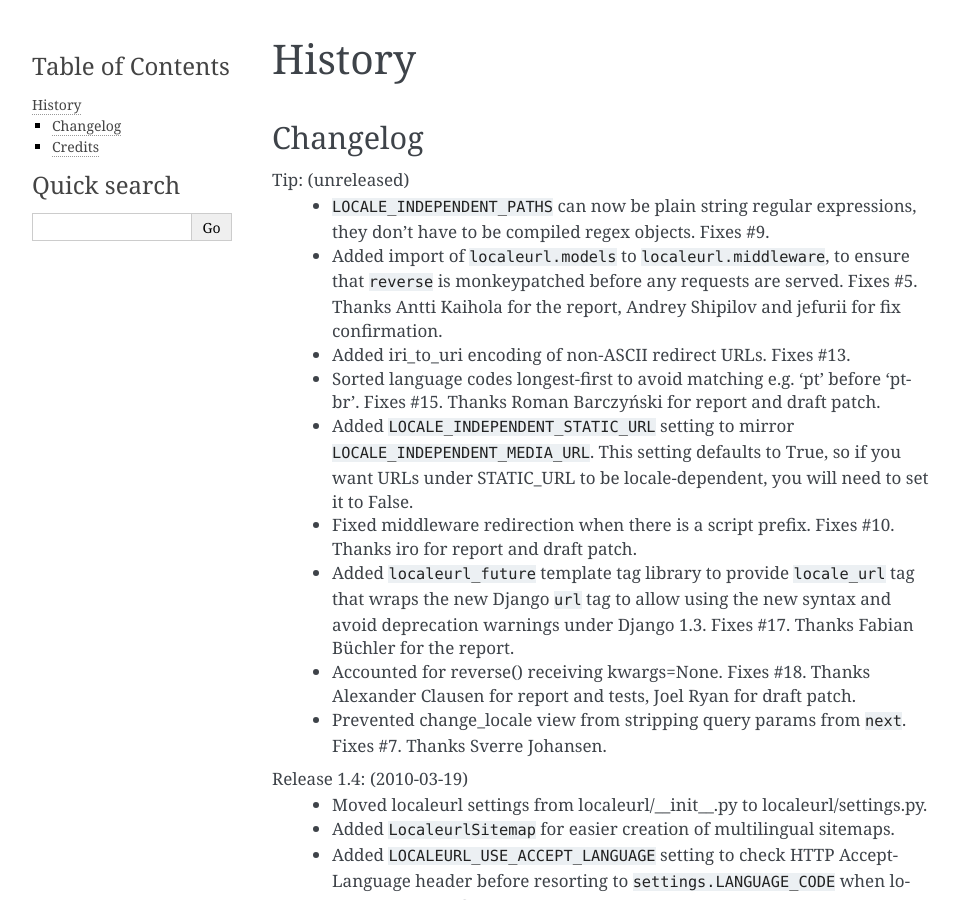
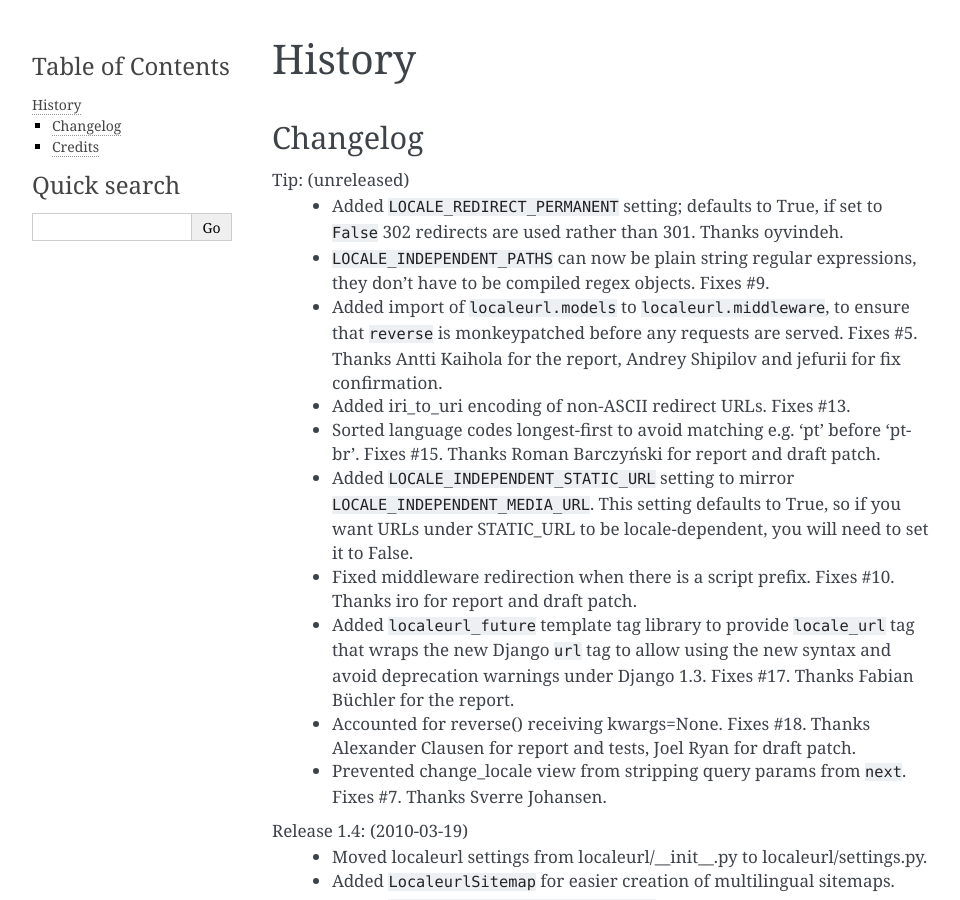
Before and after one commit to carljm/django-localeurl, a Sphinx documentation site: the page built from docs/history.rst, in a window 1280 px wide and 900 px high. Shown: the whole window, without its empty margins (148-1108 px from the left). Built offline with Sphinx 7.4.7, drawn with Linux system fonts in a browser that asks for light colours.

Commit message:
Added changelog note for LOCALE_PERMANENT_REDIRECT.

```diff
--- a/docs/history.rst
+++ b/docs/history.rst
@@ -6,6 +6,8 @@ Changelog
 ---------
 
 Tip: (unreleased)
+  * Added ``LOCALE_REDIRECT_PERMANENT`` setting; defaults to True, if set to
+    ``False`` 302 redirects are used rather than 301. Thanks oyvindeh.
   * ``LOCALE_INDEPENDENT_PATHS`` can now be plain string regular expressions,
     they don't have to be compiled regex objects. Fixes #9.
   * Added import of ``localeurl.models`` to ``localeurl.middleware``, to ensure
```
